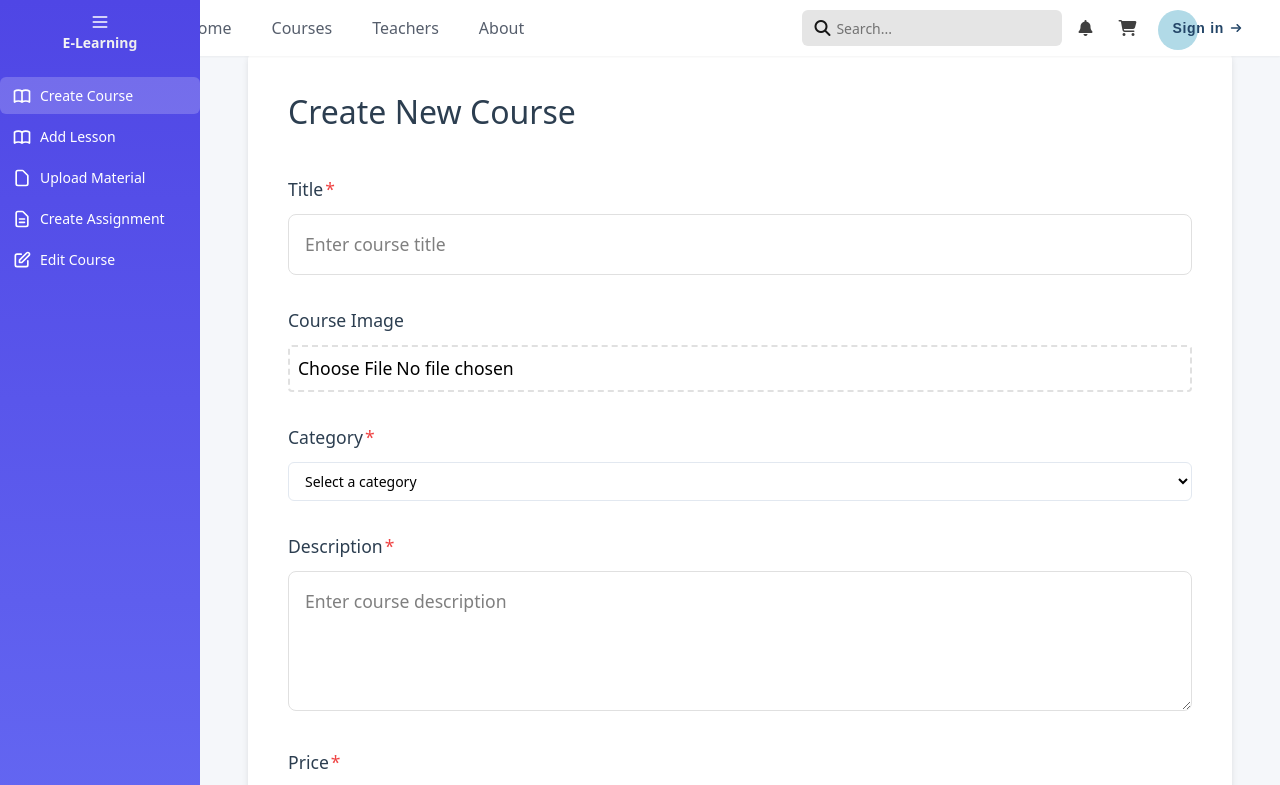
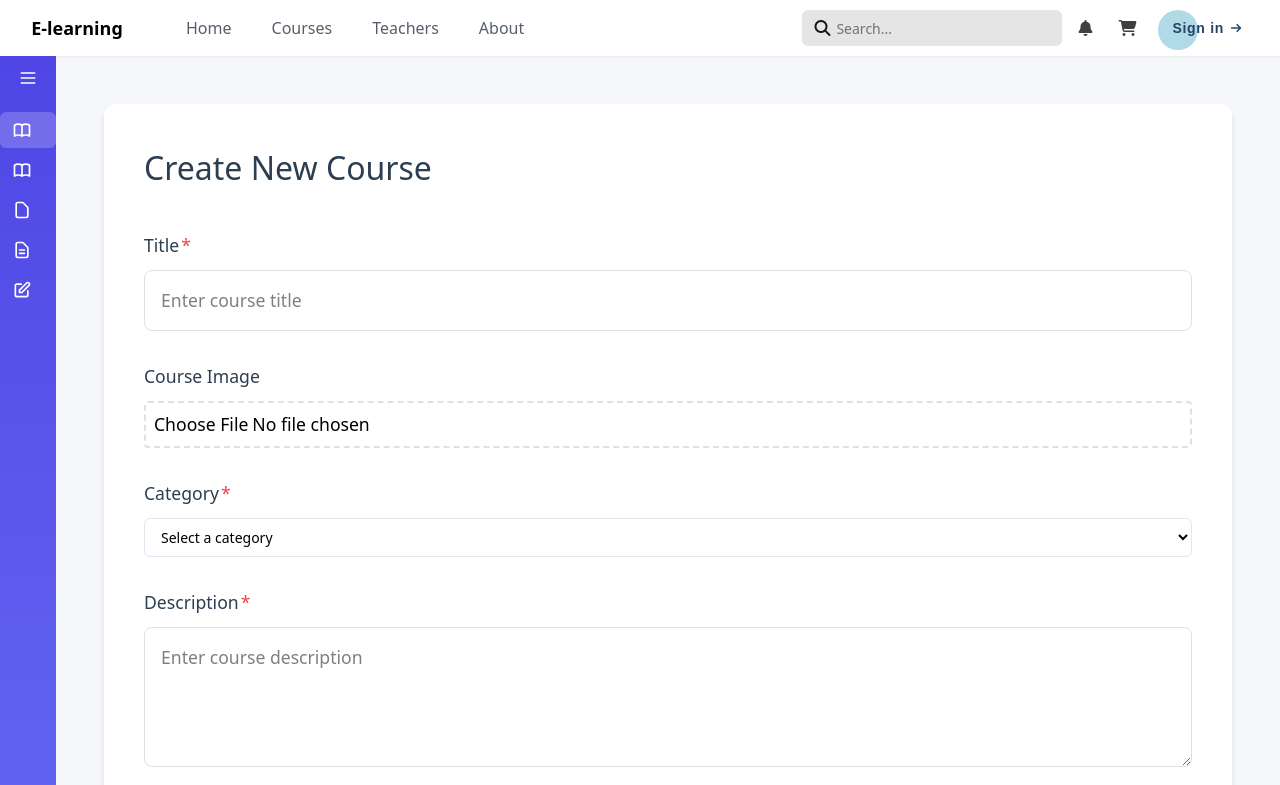
Before and after one commit to Youssef-Ebn-Yasser/StudentManagement, a React (Vite) app: page /teacher/profile/createcourse in a window 1280 px wide. Shown: the top 785 px of the page. Built offline with nearby package versions, Linux system fonts and the light colour scheme.

Commit message:
Refactor Navbar component structure and update dashboard route access role

```diff
--- a/src/component/Navbar/Navbar.jsx
+++ b/src/component/Navbar/Navbar.jsx
@@ -16,7 +16,7 @@ function Navbar() {
     };
 
     return (
-        <>
+        <div className='h-[56px]'>
             <div className={`fixed top-0 left-0 right-0 h-[56px] bg-white shadow-xs flex items-center px-6 ${styles.navbar} z-50`}>
                 {/* Logo */}
                 <div className={`absolute top-[10px] left-[24px] w-[106px] h-[36px] text-black text-center text-lg font-extrabold flex items-center justify-center rounded-md ${styles.logo}`}>
@@ -195,7 +195,7 @@ function Navbar() {
                     <Button />
                 </div>
             </div>
-        </>
+        </div>
     );
 }
 
--- a/src/routes/mainRoutes.jsx
+++ b/src/routes/mainRoutes.jsx
@@ -19,7 +19,7 @@ const routesConfig = [
   { path: 'teachers', element: <Teachers />, isProtected: false, accessRole: 'all' },
   { path: 'about', element: <About />, isProtected: false, accessRole: 'all' },
   { path: 'coursesDetails', element: <CoursesDetails />, isProtected: false, accessRole: 'all' },
-  { path: 'dashboard', element: <Dashboard />, isProtected: true , accessRole: 'admin' },
+  { path: 'dashboard', element: <Dashboard />, isProtected: false , accessRole: 'all' },
   { path: 'teacher/profile', element: <TeacherProfile />, isProtected: false , accessRole: 'all' },
   { path: 'teacher/profile/createcourse', element: <CreateCourse />, isProtected: false , accessRole: 'all' },
 ];
```
